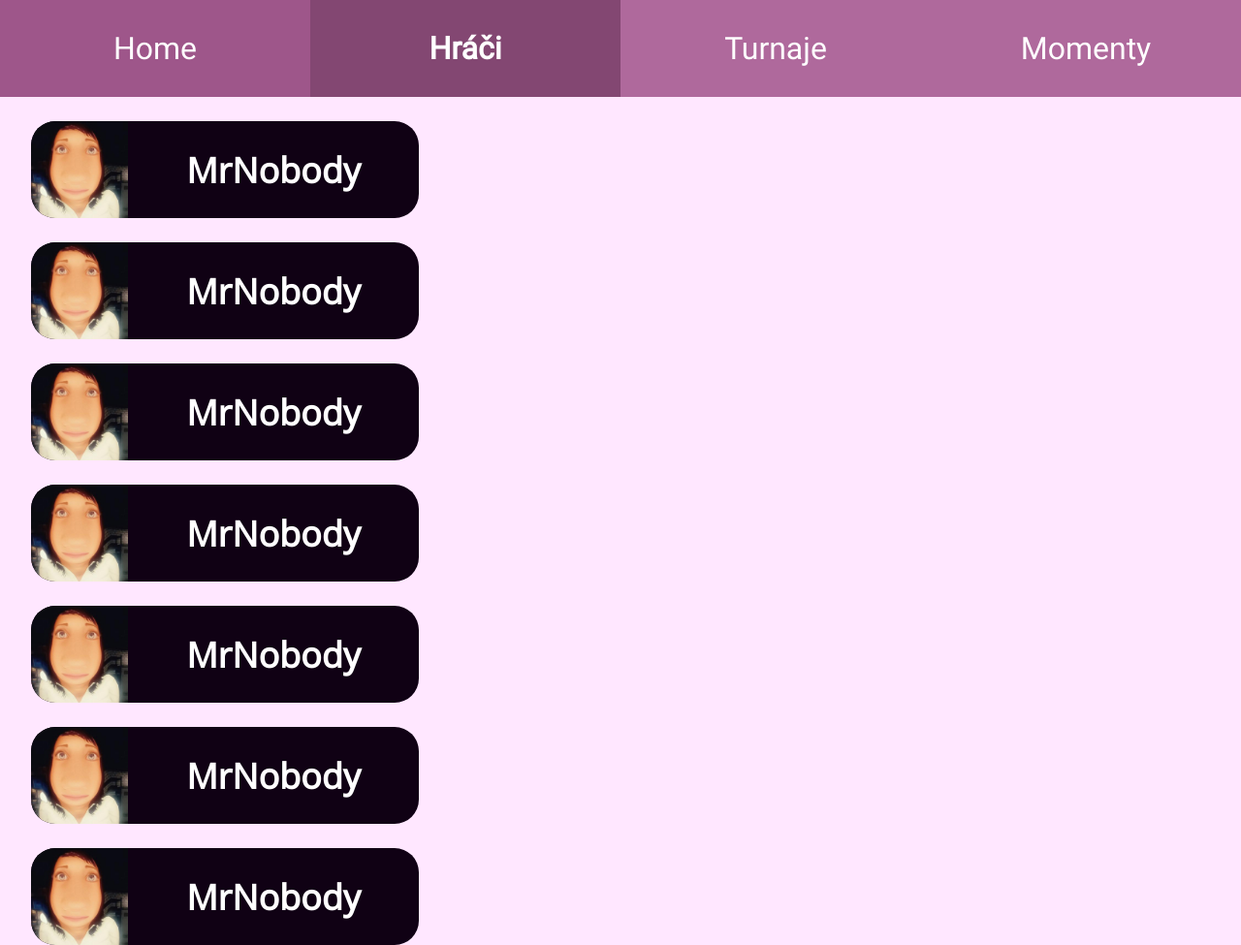
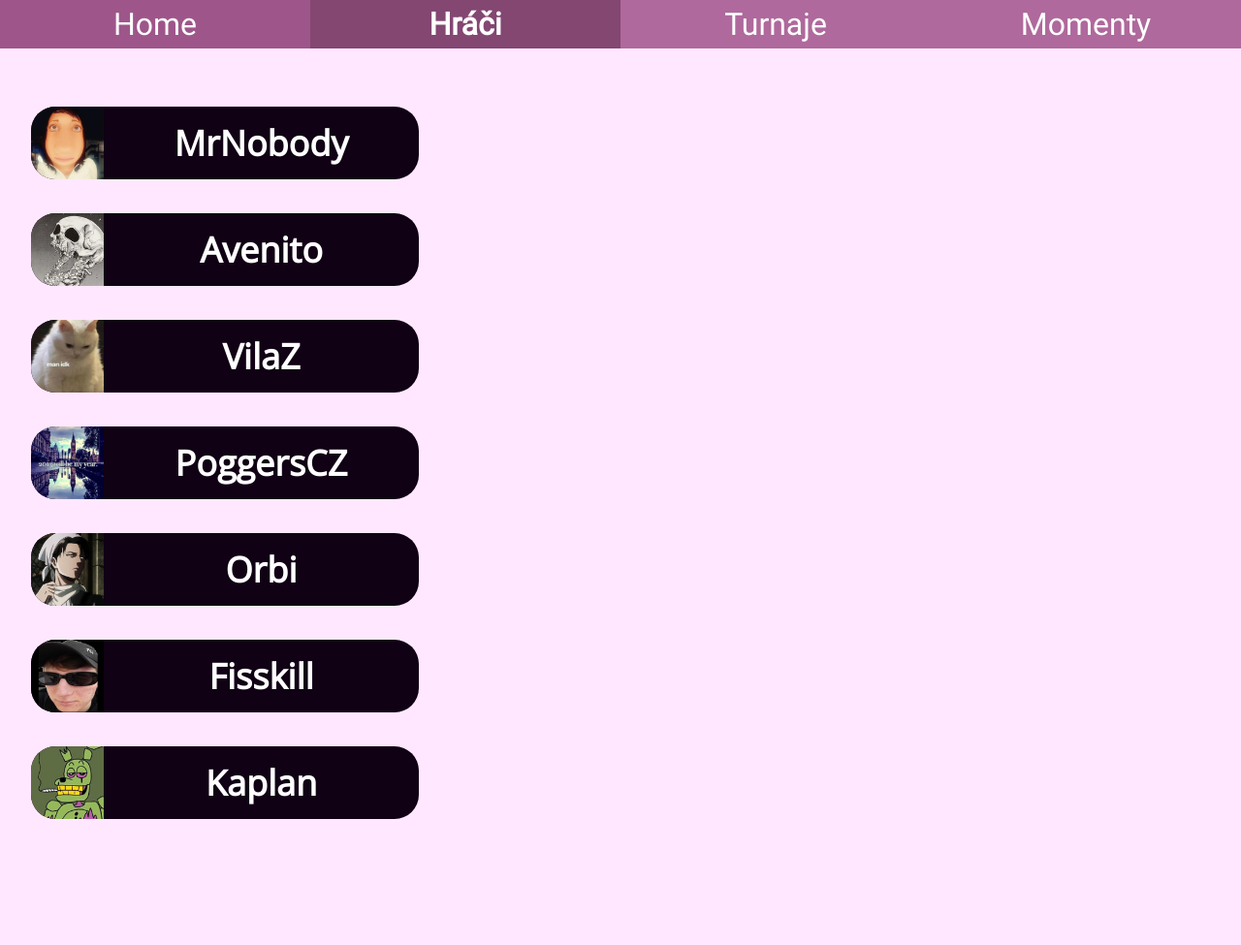
Before and after one commit to Dri3xCz/Osu-Web-Page, a plain HTML site: page hraci.html in a window 1280 px wide. Shown: the whole page at 97% size. After the commit the page ends 845 px from the top, so only its background shows below. Drawn offline with Linux system fonts and the light colour scheme.

Commit message:
init: script.js, finish: page 1 - 2

```diff
--- a/hraci.html
+++ b/hraci.html
@@ -26,51 +26,60 @@
         </a>
     </div>
 
+    <div class="flex">
         <div id="players-con">
-        <div class="player-container">
+            <div id="MrNobady" class="player-container">
                 <img class="profile-pic" src="MrNobady.jpg" alt="MrNobady profile-pic">
                 <div class="player-name-con">
                     <h3>MrNobody</h3>
                 </div>
             </div>
-        <div class="player-container">
-            <img class="profile-pic" src="MrNobady.jpg" alt="MrNobady profile-pic">
+            <div id="Avenito" class="player-container">
+                <img class="profile-pic" src="Avenito.jfif" alt="MrNobady profile-pic">
                 <div class="player-name-con">
-               <h3>MrNobody</h3>
+                    <h3>Avenito</h3>
                 </div>
             </div>
-        <div class="player-container">
-            <img class="profile-pic" src="MrNobady.jpg" alt="MrNobady profile-pic">
+            <div id="VilaZ" class="player-container">
+                <img class="profile-pic" src="Vilaz.png" alt="MrNobady profile-pic">
                 <div class="player-name-con">
-               <h3>MrNobody</h3>
+                    <h3>VilaZ</h3>
                 </div>
             </div>
-        <div class="player-container">
-            <img class="profile-pic" src="MrNobady.jpg" alt="MrNobady profile-pic">
+            <div id="PoggersCZ" class="player-container">
+                <img class="profile-pic" src="PoggersCZ.jfif" alt="MrNobady profile-pic">
                 <div class="player-name-con">
-               <h3>MrNobody</h3>
+                    <h3>PoggersCZ</h3>
                 </div>
             </div>
-        <div class="player-container">
-            <img class="profile-pic" src="MrNobady.jpg" alt="MrNobady profile-pic">
+            <div id="Orbi" class="player-container">
+                <img class="profile-pic" src="Orbi.jfif" alt="MrNobady profile-pic">
                 <div class="player-name-con">
-               <h3>MrNobody</h3>
+                    <h3>Orbi</h3>
                 </div>
             </div>
-        <div class="player-container">
-            <img class="profile-pic" src="MrNobady.jpg" alt="MrNobady profile-pic">
+            <div id="Fisskill" class="player-container">
+                <img class="profile-pic" src="fisskill.jfif" alt="MrNobady profile-pic">
                 <div class="player-name-con">
-               <h3>MrNobody</h3>
+                    <h3>Fisskill</h3>
                 </div>
             </div>
-        <div class="player-container">
-            <img class="profile-pic" src="MrNobady.jpg" alt="MrNobady profile-pic">
+            <div id="Kaplan" class="player-container">
+                <img class="profile-pic" src="Kaplan.jfif" alt="MrNobady profile-pic">
                 <div class="player-name-con">
-               <h3>MrNobody</h3>
+                    <h3>Kaplan</h3>
                 </div>
             </div>
         </div>
 
+        <div id="playertext-con">
+            <h3 id="title"></h3>
+            <p id="playerInfo"></p>
+        </div>
+
+    </div>
+
+    <script src="script.js"></script>
 
 
 </body>
--- a/script.js
+++ b/script.js
@@ -0,0 +1,53 @@
+const title = document.getElementById('title');
+const playerInfo = document.getElementById('playerInfo');
+
+const MrNobady = document.getElementById('MrNobady');
+const Avenito = document.getElementById('Avenito');
+const VilaZ = document.getElementById('VilaZ');
+const PoggerCZ = document.getElementById('PoggerCZ');
+const Orbi = document.getElementById('Orbi');
+const Fisskill = document.getElementById('Fisskill');
+const Kaplan = document.getElementById('Kaplan');
+
+MrNobady.addEventListener('click', showMrNobady);
+Avenito.addEventListener('click', showAvenito);
+VilaZ.addEventListener('click', showVilaz);
+PoggersCZ.addEventListener('click', showPoggersCZ);
+Orbi.addEventListener('click', showOrbi);
+Fisskill.addEventListener('click', showFisskill);
+Kaplan.addEventListener('click', showKaplan);
+
+function showMrNobady() {
+    title.innerHTML = 'MrNobady';
+    playerInfo.innerHTML = 'MrNobody je bez pochyby jeden z nejlepších hráčů v České republice, už dlouho drží #1 rank v českém leaderboardu. Všichni mu říkají Radek nebo Random.';
+}
+
+function showAvenito() {
+    title.innerHTML = 'Avenito';
+    playerInfo.innerHTML = 'Avenito je jeden z nejlepších DT hráčů, několikrát členem českého týmu OWC. Má velice diverse skillset, hraje NM HR DT. Nejlepší speed hráč v ČR a 2x porazil Ryuka v 1v1.';
+}
+
+function showVilaz() {
+    title.innerHTML = 'VilaZ';
+    playerInfo.innerHTML = 'VilaZ je podobně jako Avenito velice dobrý DT hráč. Několik let po sobě členem týmu OWC. V komunitě znán jako osu! streamer.';
+}
+
+function showPoggersCZ() {
+    title.innerHTML = 'PoggersCZ';
+    playerInfo.innerHTML = 'PoggersCz je hráč, který boří české limity a to hlavně v turanjích, často poráží velice známe a high-ranking hráče v turnamentovém formátu. Nejspíše nejlepší tournament-player v ČR.';
+}
+
+function showOrbi() {
+    title.innerHTML = 'Orbi';
+    playerInfo.innerHTML = 'Asi jediný opravdu dobrý HD hráč v ČR, dokáže zahrát cokoliv na mod Hidden a je nezbytnou součástí OWC týmu, díky jeho skillsetu.';
+}
+
+function showFisskill() {
+    title.innerHTML = 'Fisskill';
+    playerInfo.innerHTML = 'Fisskill je především osu! streamerem, stal se z něho v nedávné době dost high-ranking hráč a dost možná bude součástí dalšího OWC týmu. Hlavně hráč map typu NM2.';
+}
+
+function showKaplan() {
+    title.innerHTML = 'Kaplan';
+    playerInfo.innerHTML = 'Kaplan je také velice dobrý hráč, ale komunitou je spíše znán jako pořadatel všech českých turnajů, především naše MČSR - Mistrostvý české a slovenské republiky';
+}
--- a/style.css
+++ b/style.css
@@ -9,20 +9,33 @@ body {
     z-index: 10;
     top: 0;
     width: 100%;
-    height: 100px;
+    height: 50px;
     background-color: #AF699C;
     display: flex;
 }
 
-.nav-button, .thumbnail-div, .thumbnail-undertext, .player-name-con, .player-container {
+.nav-button, .thumbnail-div, .thumbnail-undertext, .player-name-con, .player-container, #playertext-con{
     display: flex;
     justify-content: center;
     align-items: center;
 }
 
+.flex {
+    display: flex;
+    justify-content: space-between;
+}
+
+#playertext-con {
+    width: 80%;
+    height: 600px;
+    margin-top: 100px;
+    text-align: center;
+    flex-direction: column;
+}
+
 .nav-button {
     width: 17%;
-    height: 100px;
+    height: 100%;
 }
 
 .nav-hover:hover {
@@ -43,7 +56,7 @@ p, li {
 
 h1 {
     color: white;
-    font-size: 3rem;
+    font-size: 1.5rem;
     font-weight: 200;
     font-family: "NavBarFont";
 }
@@ -82,12 +95,12 @@ li {
 }
 
 #homeText-con {
-    margin-top: 100px;
+    margin-top: 50px;
     width: 100%;
     height: 40%;
     display: flex;
     align-items: center;
-    justify-content: space-between  ;
+    justify-content: space-between;
 }
 
 #homeThumbnail-con {
@@ -118,9 +131,8 @@ li {
 }
 
 .player-name-con {
-    width: 300px;
+    width: 325px;
 }
-
 
 .thumbnail-undertext {
     position: absolute;
@@ -145,18 +157,27 @@ li {
 
 .player-container {
     width: 100%;
-    height: 100px;
+    height: 75px;
     background-color: #100114;
-    margin-top: 25px;
+    margin-top: 35px;
     border-radius: 25px;
     overflow: hidden;
 }
 
 #players-con {
     width: 400px;
-    height: 100%;
+    height: 80%;
     margin-left: 2.5%;
-    margin-top: 125px;
+    margin-top: 75px;
+}
+
+#title {
+    color: black;
+}
+
+#playerInfo {
+    font-size: 1.5rem;
+    max-width: 50%;
 }
 
 @media screen and (max-width: 1440px) {
```
Also changed, not shown: index.html (+1 -1 lines), Avenito.jfif (added), Kaplan.jfif (added), Orbi.jfif (added), PoggersCZ.jfif (added), Vilaz.png (added), fisskill.jfif (added). Lines whose indentation alone changed are shown as unchanged.
